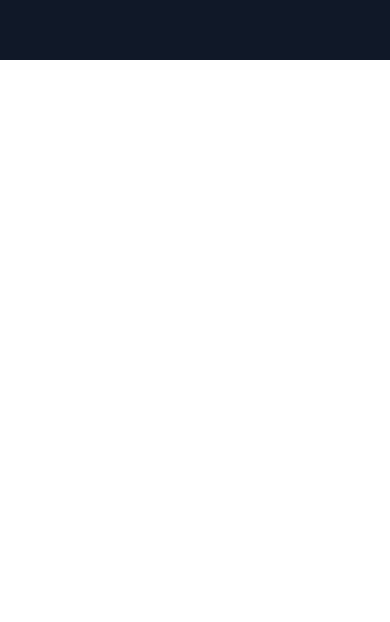
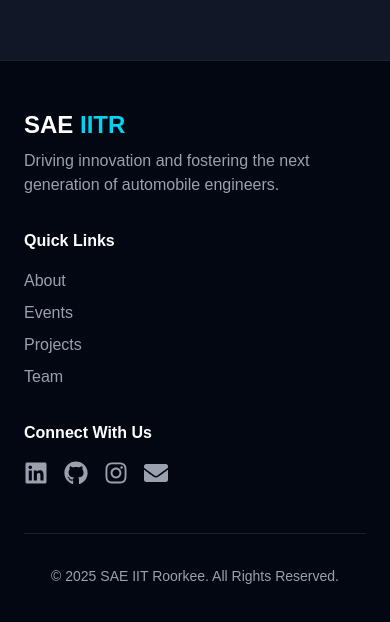
Before and after one commit to tanishpashte/sae-club-website, a React (Vite) app: page / in a window 390 px wide. Shown: the part 1628-2250 px from the top of the page. Before the commit the page ends 1688 px from the top, so only its background shows below. Built offline with nearby package versions, Linux system fonts and the light colour scheme; a web font is replaced by a local one.

Commit message:
feat: Create responsive site Footer

```diff
--- a/src/App.jsx
+++ b/src/App.jsx
@@ -1,16 +1,16 @@
 // src/App.jsx
 import { Outlet } from 'react-router-dom';
 import Navbar from './components/Navbar';
+import Footer from './components/Footer';
 
 function App() {
   return (
     <div className="bg-gray-900">
-      {/* Navbar will go here */}
       <Navbar />
       <main>
-        <Outlet /> {/* This is where our page components will be rendered */}
+        <Outlet />
       </main>
-      {/* Footer will go here */}
+      <Footer />
     </div>
   );
 }
--- /dev/null
+++ b/src/components/Footer.jsx
@@ -0,0 +1,75 @@
+// src/components/Footer.jsx
+import { FaLinkedin, FaGithub, FaInstagram, FaEnvelope } from 'react-icons/fa';
+
+const Footer = () => {
+  const navLinks = [
+    { title: 'About', href: '#about' },
+    { title: 'Events', href: '#events' },
+    { title: 'Projects', href: '#projects' },
+    { title: 'Team', href: '#team' },
+  ];
+
+  const socialLinks = [
+    { icon: <FaLinkedin />, href: 'https://linkedin.com', 'aria-label': 'LinkedIn' },
+    { icon: <FaGithub />, href: 'https://github.com', 'aria-label': 'GitHub' },
+    { icon: <FaInstagram />, href: 'https://instagram.com', 'aria-label': 'Instagram' },
+    { icon: <FaEnvelope />, href: 'mailto:sae@iitr.ac.in', 'aria-label': 'Email' },
+  ];
+
+  return (
+    <footer className="bg-gray-950 text-gray-400 border-t border-white/10">
+      <div className="container mx-auto px-6 py-12">
+        <div className="grid grid-cols-1 md:grid-cols-3 gap-8">
+          {/* Column 1: Logo and Mission */}
+          <div className="md:col-span-1">
+            <h3 className="text-2xl font-bold text-white mb-2">
+              SAE <span className="text-cyan-400">IITR</span>
+            </h3>
+            <p className="max-w-xs">
+              Driving innovation and fostering the next generation of automobile engineers.
+            </p>
+          </div>
+
+          {/* Column 2: Quick Links */}
+          <div>
+            <h4 className="text-white font-semibold mb-4">Quick Links</h4>
+            <ul className="space-y-2">
+              {navLinks.map((link) => (
+                <li key={link.title}>
+                  <a href={link.href} className="hover:text-cyan-400 transition-colors duration-200">
+                    {link.title}
+                  </a>
+                </li>
+              ))}
+            </ul>
+          </div>
+
+          {/* Column 3: Social Links */}
+          <div>
+            <h4 className="text-white font-semibold mb-4">Connect With Us</h4>
+            <div className="flex space-x-4">
+              {socialLinks.map((social) => (
+                <a
+                  key={social['aria-label']}
+                  href={social.href}
+                  target="_blank"
+                  rel="noopener noreferrer"
+                  aria-label={social['aria-label']}
+                  className="text-2xl hover:text-cyan-400 hover:scale-110 transition-all duration-200"
+                >
+                  {social.icon}
+                </a>
+              ))}
+            </div>
+          </div>
+        </div>
+
+        <div className="mt-12 pt-8 border-t border-white/10 text-center text-sm">
+          <p>&copy; {new Date().getFullYear()} SAE IIT Roorkee. All Rights Reserved.</p>
+        </div>
+      </div>
+    </footer>
+  );
+};
+
+export default Footer;
```
